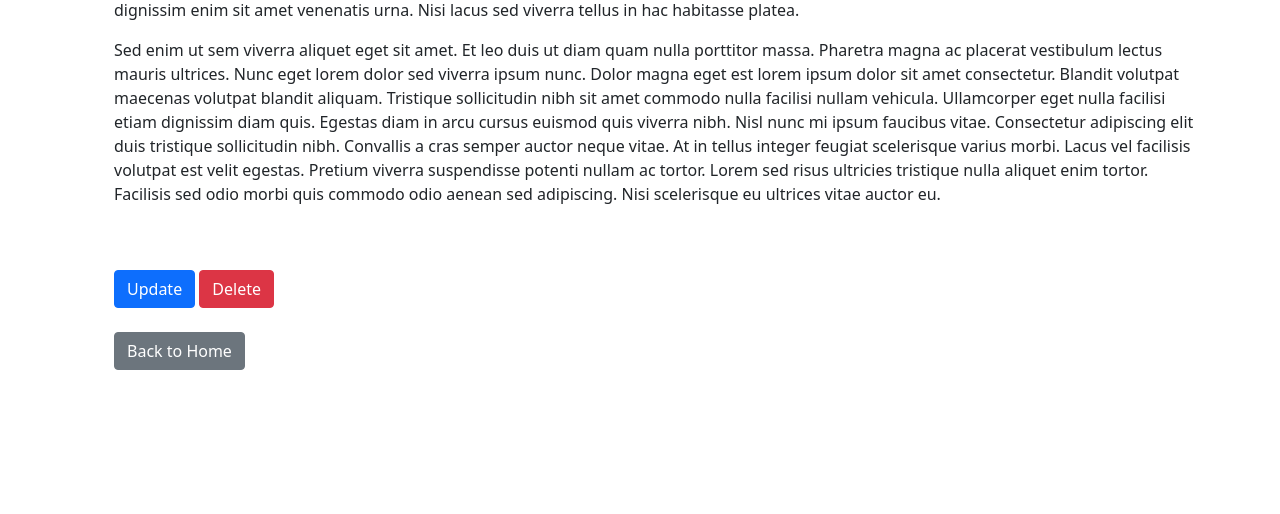
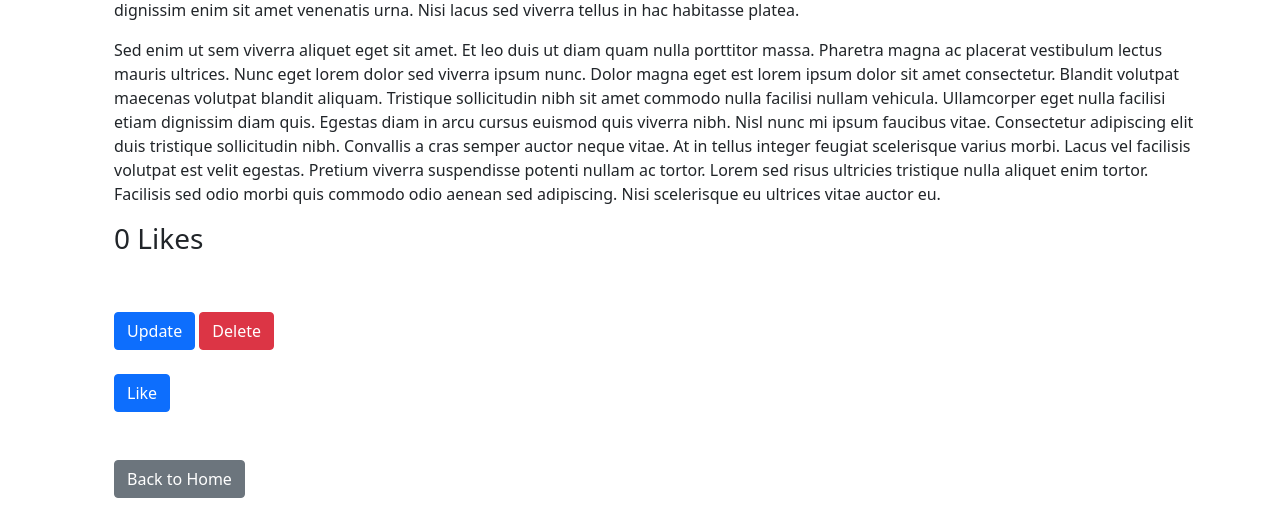
Before and after one commit to brko8088/django_blogger, a Django app: page /post/1 in a window 1280 px wide. Shown: the part 859-1373 px from the top of the page. Before the commit the page ends 1229 px from the top, so only its background shows below. Run offline with Django 3.2, Linux system fonts and the light colour scheme; a user stored in the database is signed in; data comes from the database, SQL or seed files in the repository; both versions use the stored data as it was after the commit; data that the repository does not hold is empty.

Commit message:
added a like button feature

```diff
--- a/blogfeed/models.py
+++ b/blogfeed/models.py
@@ -3,27 +3,33 @@ from django.contrib.auth.models import User
 from django.urls import reverse
 from datetime import datetime, date
 
+
 class Category(models.Model):
-  name = models.CharField(max_length=255)
+    name = models.CharField(max_length=255)
 
-  def __str__(self):
-    return self.name
+    def __str__(self):
+        return self.name
 
-  def get_absolute_url(self):
-    return reverse("home")
+    def get_absolute_url(self):
+        return reverse("home")
+
 
 class Post(models.Model):
-  title = models.CharField(max_length=255)
-  title_tag = models.CharField(max_length=255, default="the blogger")
-  post_date = models.DateField(auto_now_add=True)
-  # header_image = models.ImageField(null=True, blank=True, upload_to="images/")
-  author = models.ForeignKey(User, on_delete=models.CASCADE)
-  body = models.TextField()
-  date_added = models.DateTimeField(auto_now_add=True)
-  category = models.CharField(max_length=255, default='uncategorized')
+    title = models.CharField(max_length=255)
+    title_tag = models.CharField(max_length=255, default="the blogger")
+    post_date = models.DateField(auto_now_add=True)
+    # header_image = models.ImageField(null=True, blank=True, upload_to="images/")
+    author = models.ForeignKey(User, on_delete=models.CASCADE)
+    body = models.TextField()
+    date_added = models.DateTimeField(auto_now_add=True)
+    category = models.CharField(max_length=255, default='uncategorized')
+    likes = models.ManyToManyField(User, related_name='blog_post')
 
-  def __str__(self):
-    return self.title + ' | ' + str(self.author)
+    def total_likes(self):
+        return self.likes.count()
 
-  def get_absolute_url(self):
-    return reverse("home")
+    def __str__(self):
+        return self.title + ' | ' + str(self.author)
+
+    def get_absolute_url(self):
+        return reverse("home")
--- a/blogfeed/templates/post_details.html
+++ b/blogfeed/templates/post_details.html
@@ -13,10 +13,19 @@
   <p>by {{ post.author.first_name }} {{ post.author.last_name }} / {{ post.post_date }}</p>
   <hr>
   <p>{{ post.body | safe }}</p>
+  <h3>{{ total_likes }} Likes</h3>
   <br /><br />
-  {% if user.is_authenticated and user.id == post.author.id %}
+
+  {% if user.is_authenticated %}
+  {% if user.id == post.author.id %}
   <a href="{% url 'post_update' post.pk %}" class="btn btn-primary">Update</a>
   <a href="{% url 'post_delete' post.pk %}" class="btn btn-danger">Delete</a>
+  <br /><br />
+  {% endif %}
+  <form action="{% url 'post_like' post.pk %}" method="POST">
+    {% csrf_token %}
+    <a type="submit" , name="post_id" value="{{ post.id }}" class="btn btn-primary">Like</a>
+  </form>
   {% endif %}
   <br /><br />
   <a href="{% url 'home' %}" class="btn btn-secondary">Back to Home</a>
--- a/blogfeed/urls.py
+++ b/blogfeed/urls.py
@@ -1,13 +1,14 @@
 from django.urls import path, include
-from .views import HomeView, PostView, CreatePostView, UpdatePostView, DeletePostView, CreateCategoryView, CategoryView, CategoryListView
+from .views import HomeView, PostView, CreatePostView, UpdatePostView, DeletePostView, CreateCategoryView, CategoryView, CategoryListView, LikeView
 
 urlpatterns = [
-  path('', HomeView.as_view(), name="home"),
-  path('post/<int:pk>', PostView.as_view(), name="post_details"),
-  path('post/<int:pk>/delete', DeletePostView.as_view(), name="post_delete"),
-  path('post_create/', CreatePostView.as_view(), name="post_create"),
-  path('post/update/<int:pk>', UpdatePostView.as_view(), name="post_update"),
-  path('category_create/', CreateCategoryView.as_view(), name="category_create"),
-  path('category/<str:category_name>/', CategoryView, name='category'),
-  path('category_list/', CategoryListView, name='category_list'),
+    path('', HomeView.as_view(), name="home"),
+    path('post/<int:pk>', PostView.as_view(), name="post_details"),
+    path('post/<int:pk>/delete', DeletePostView.as_view(), name="post_delete"),
+    path('post_create/', CreatePostView.as_view(), name="post_create"),
+    path('post/update/<int:pk>', UpdatePostView.as_view(), name="post_update"),
+    path('category_create/', CreateCategoryView.as_view(), name="category_create"),
+    path('category/<str:category_name>/', CategoryView, name='category'),
+    path('category_list/', CategoryListView, name='category_list'),
+    path('like/<int:pk>', LikeView, name='post_like'),
 ]
--- a/blogfeed/views.py
+++ b/blogfeed/views.py
@@ -1,64 +1,83 @@
-from django.shortcuts import render
-from django.urls import reverse_lazy
+from django.shortcuts import render, get_object_or_404
+from django.urls import reverse_lazy, reverse
+from django.http import HttpResponseRedirect
 from django.views.generic import ListView, DetailView, CreateView, UpdateView, DeleteView
 from .models import Category, Post
 from .forms import CreatePostForm, UpdatePostForm
 
+
+def LikeView(request, pk):
+    post = get_object_or_404(Post, id=request.POST.get('post_id'))
+    post.likes.add(request.user)
+    return HttpResponseRedirect(reverse('post_details', args=[str(pk)]))
+
+
 class HomeView(ListView):
-  model = Post
-  template_name = 'home.html'
-  categories = Category.objects.all()
-  ordering=['-post_date']
+    model = Post
+    template_name = 'home.html'
+    categories = Category.objects.all()
+    ordering = ['-post_date']
 
-  def get_context_data(self, *args, **kwargs):
-    category_list = Category.objects.all()
-    context = super(HomeView, self).get_context_data(*args, **kwargs)
-    context["category_list"] = category_list
-    return context
+    def get_context_data(self, *args, **kwargs):
+        category_list = Category.objects.all()
+        context = super(HomeView, self).get_context_data(*args, **kwargs)
+        context["category_list"] = category_list
+        return context
+
 
 class PostView(DetailView):
-  model = Post
-  template_name = 'post_details.html'
+    model = Post
+    template_name = 'post_details.html'
 
-  def get_context_data(self, *args, **kwargs):
-    category_list = Category.objects.all()
-    context = super(PostView, self).get_context_data(*args, **kwargs)
-    context["category_list"] = category_list
-    return context
+    def get_context_data(self, *args, **kwargs):
+        category_list = Category.objects.all()
+        post = get_object_or_404(Post, id=self.kwargs['pk'])
+        context = super(PostView, self).get_context_data(*args, **kwargs)
+        context["category_list"] = category_list
+        context["total_likes"] = post.total_likes()
+        return context
+
 
 class CreatePostView(CreateView):
-  model = Post
-  form_class = CreatePostForm
-  template_name = 'post_create.html'
+    model = Post
+    form_class = CreatePostForm
+    template_name = 'post_create.html'
+
 
 class UpdatePostView(UpdateView):
-  model = Post
-  form_class = UpdatePostForm
-  template_name = 'post_update.html'
+    model = Post
+    form_class = UpdatePostForm
+    template_name = 'post_update.html'
+
 
 class DeletePostView(DeleteView):
-  model = Post
-  template_name = 'post_delete.html'
-  success_url = reverse_lazy('home')
+    model = Post
+    template_name = 'post_delete.html'
+    success_url = reverse_lazy('home')
+
 
 class CreateCategoryView(CreateView):
-  model = Category
-  fields = '__all__'
-  template_name = 'category_create.html'
-  success_url = reverse_lazy("home")
+    model = Category
+    fields = '__all__'
+    template_name = 'category_create.html'
+    success_url = reverse_lazy("home")
 
-  def get_context_data(self, *args, **kwargs):
-    category_list = Category.objects.all()
-    context = super(CreateCategoryView, self).get_context_data(*args, **kwargs)
-    context["category_list"] = category_list
-    return context
+    def get_context_data(self, *args, **kwargs):
+        category_list = Category.objects.all()
+        context = super(CreateCategoryView, self).get_context_data(
+            *args, **kwargs)
+        context["category_list"] = category_list
+        return context
+
 
 def CategoryView(request, category_name):
-  category_posts = Post.objects.filter(category=category_name.replace('-',' '))
-  return render(request, 'categories.html', {'category_name':category_name.replace('-', ' ').title(), 'category_posts': category_posts})
+    category_posts = Post.objects.filter(
+        category=category_name.replace('-', ' '))
+    return render(request, 'categories.html', {'category_name': category_name.replace('-', ' ').title(), 'category_posts': category_posts})
+
 
 def CategoryListView(request):
-  category_list = Category.objects.all()
-  for cat in category_list:
-    cat.name.title()
-  return render(request, 'category_list.html', {'category_list':category_list})
+    category_list = Category.objects.all()
+    for cat in category_list:
+        cat.name.title()
+    return render(request, 'category_list.html', {'category_list': category_list})
```
Also changed, not shown: blogfeed/migrations/0008_post_likes.py (added), db.sqlite3.
